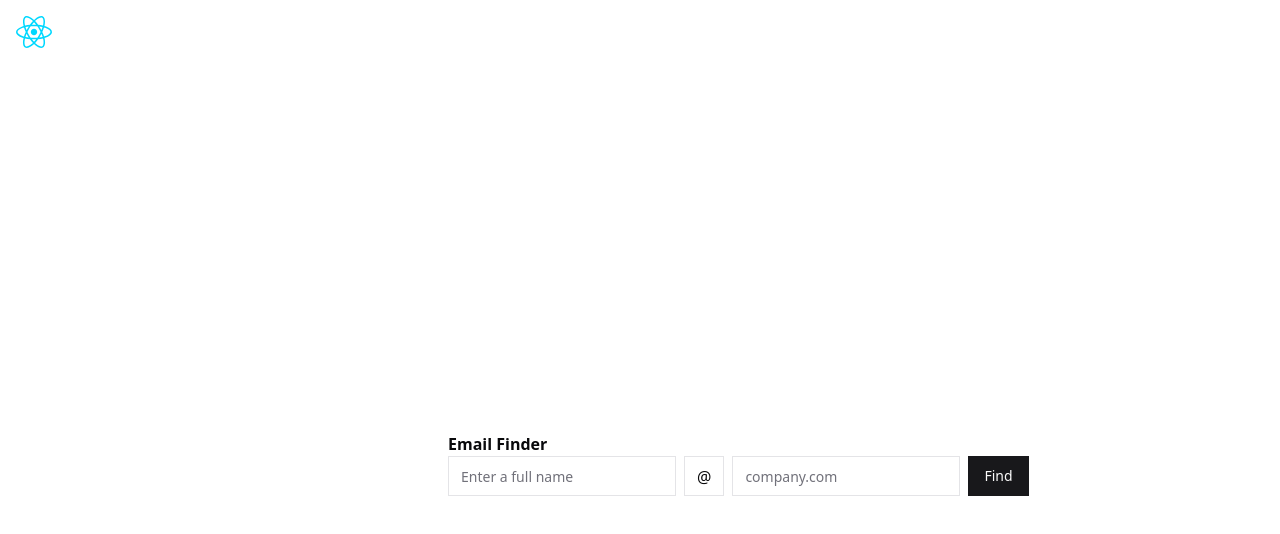
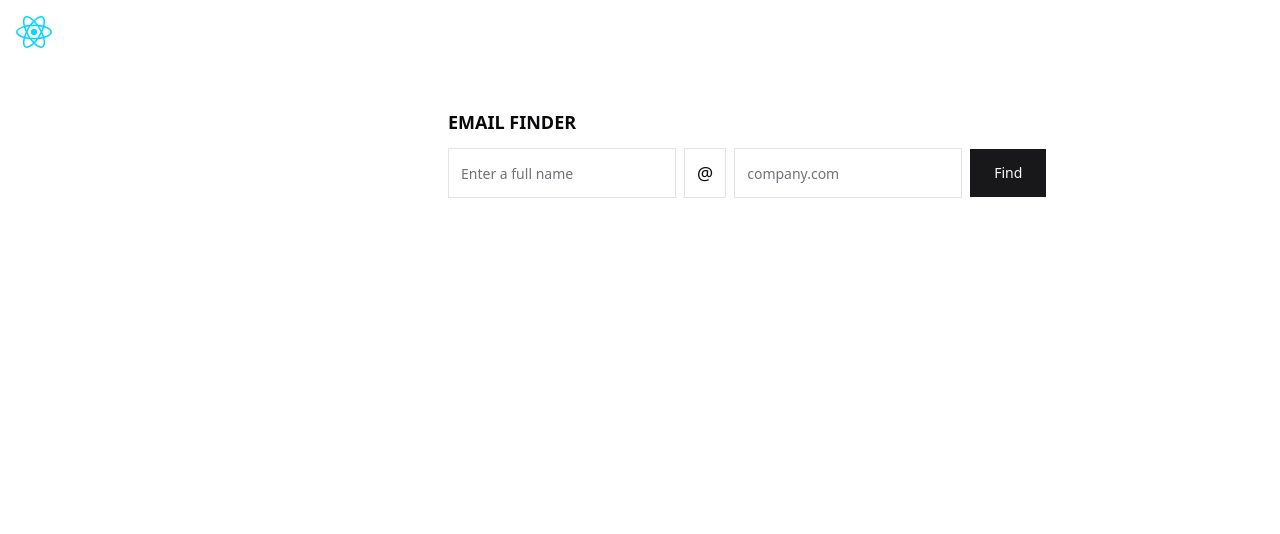
Before and after one commit to jdog117/email-finder, a React (Vite) app: page /#/ in a window 1280 px wide. Shown: the top 534 px of the page. Built offline with nearby package versions, Linux system fonts and the light colour scheme.

Commit message:
style and tests

```diff
--- a/src/components/SearchBar.tsx
+++ b/src/components/SearchBar.tsx
@@ -1,6 +1,6 @@
 import React, { useState } from "react";
 import { Button } from "@/components/ui/button";
-//import verifyEmail from "@/verifyEmail";
+//import verifyEmail from "@/lib/verifyEmail";
 
 function SearchBar() {
     const [website, setWebsite] = useState("");
@@ -25,7 +25,9 @@ function SearchBar() {
         //verifyEmail(website, employeeName);
     };
 
+    // TRYING TO MAKE THIS FLEX CORRECTLY WHEN X IS SMASHED
     return (
+        <div className="w-1/2">
             <form
                 onSubmit={handleSubmit}
                 className="flex w-full max-w-sm items-center space-x-2"
@@ -33,22 +35,25 @@ function SearchBar() {
                 <input
                     value={employeeName}
                     onChange={handleEmployeeNameChange}
-                className="flex h-10 border border-input bg-background px-3 py-2 text-sm ring-offset-background file:border-0 file:bg-transparent file:text-sm file:font-medium placeholder:text-muted-foreground focus-visible:outline-none focus-visible:ring-2 focus-visible:ring-ring focus-visible:ring-offset-2 disabled:cursor-not-allowed disabled:opacity-50"
+                    className="flex-auto h-10 border border-input bg-background px-3 py-6 text-sm ring-offset-background file:border-0 file:bg-transparent file:text-sm file:font-medium placeholder:text-muted-foreground focus-visible:outline-none focus-visible:ring-2 focus-visible:ring-ring focus-visible:ring-offset-2 disabled:cursor-not-allowed disabled:opacity-50"
                     placeholder="Enter a full name"
                     type="text"
                 ></input>
-            <div className="flex-none h-10 border border-input bg-background px-3 py-2 ring-offset-background disabled:cursor-not-allowed disabled:opacity-50">
+                <div className="flex h-10 font-thin text-lg items-center justify-center border border-input bg-background px-3 py-6 ring-offset-background disabled:cursor-not-allowed disabled:opacity-50">
                     @
                 </div>
                 <input
                     value={website}
                     onChange={handleWebsiteChange}
-                className="flex h-10 border border-input bg-background px-3 py-2 text-sm ring-offset-background file:border-0 file:bg-transparent file:text-sm file:font-medium placeholder:text-muted-foreground focus-visible:outline-none focus-visible:ring-2 focus-visible:ring-ring focus-visible:ring-offset-2 disabled:cursor-not-allowed disabled:opacity-50"
+                    className="flex-auto h-10 border border-input bg-background px-3 py-6 text-sm ring-offset-background file:border-0 file:bg-transparent file:text-sm file:font-medium placeholder:text-muted-foreground focus-visible:outline-none focus-visible:ring-2 focus-visible:ring-ring focus-visible:ring-offset-2 disabled:cursor-not-allowed disabled:opacity-50"
                     placeholder="company.com"
                     type="text"
                 ></input>
-            <Button type="submit">Find</Button>
+                <Button type="submit" className="py-6 px-6">
+                    Find
+                </Button>
             </form>
+        </div>
     );
 }
 
--- a/src/pages/Home.tsx
+++ b/src/pages/Home.tsx
@@ -3,9 +3,9 @@ import SearchBar from "@/components/SearchBar";
 function Home() {
     return (
         <>
-            <div className="flex flex-col items-center justify-center w-full h-screen">
+            <div className="flex flex-col items-center justify-center w-full pt-8">
                 <div>
-                    <h1 className="font-bold">Email Finder</h1>
+                    <h1 className="font-bold py-3 text-lg">EMAIL FINDER</h1>
                     <SearchBar />
                 </div>
             </div>
```
Also changed, not shown: 1 other file (tests, documents, lock files or other folders). Lines whose indentation alone changed are shown as unchanged.
